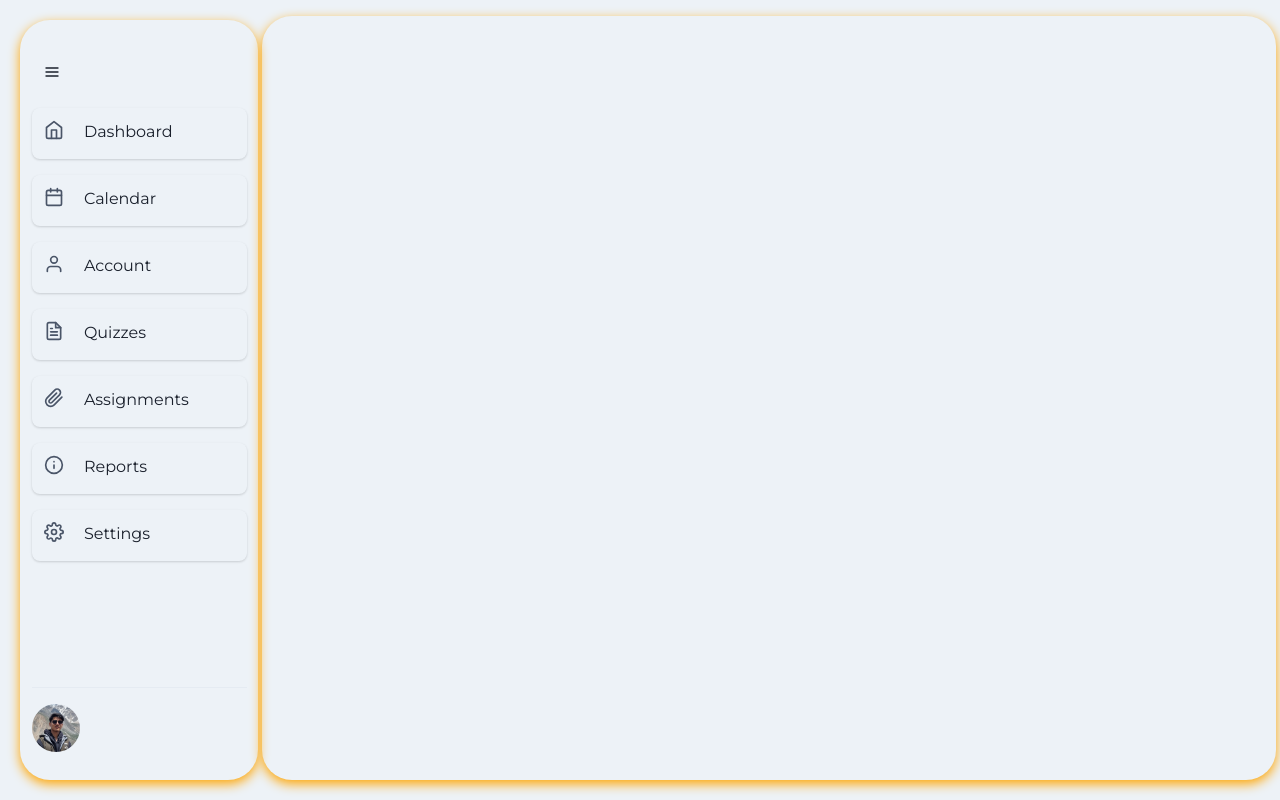
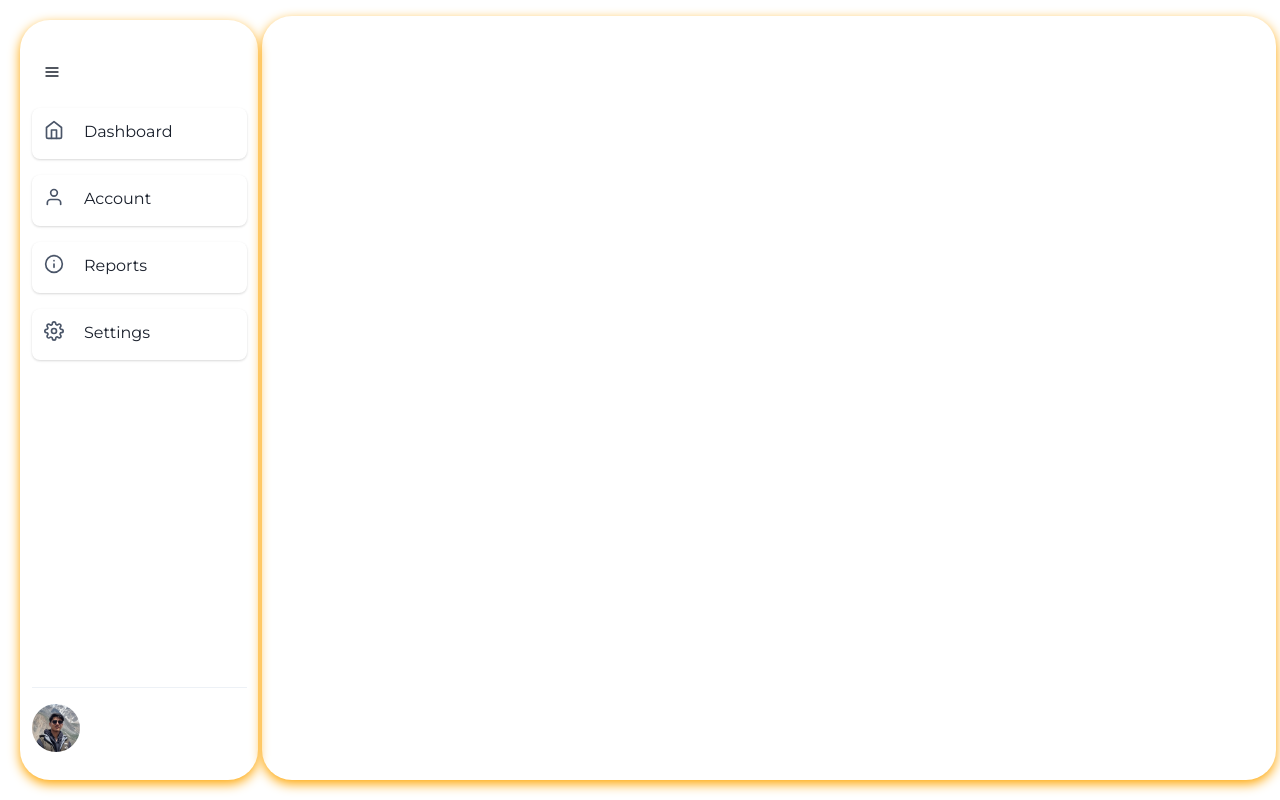
Before and after one commit to ihaseeb8/Learn-Live, a React (Vite) app in the folder frontend/: page /admin in a window 1280 px wide. Built offline with nearby package versions, Linux system fonts and the light colour scheme; no server answers; a web font is replaced by a local one.

Commit message:
Admin Dashboard Added

```diff
--- /dev/null
+++ b/frontend/src/components/AdminSidebar.jsx
@@ -0,0 +1,106 @@
+import React, { useState, useEffect } from 'react'
+import {
+    Flex,
+    Text,
+    IconButton,
+    Divider,
+    Avatar,
+    Heading
+} from '@chakra-ui/react'
+import {
+    FiMenu,
+    FiHome,
+    FiCalendar,
+    FiUser,
+    FiDollarSign,
+    FiBriefcase,
+    FiSettings,
+    FiSquare,
+    FiInfo,
+    FiPaperclip,
+    FiFileText
+} from 'react-icons/fi'
+import { IoPawOutline } from 'react-icons/io5'
+import NavItem from './NavItem'
+import axios from "axios"
+
+export default function AdminSidebar({navSize, changeNavSize}) {
+
+    /*
+    const [ userID , setUserID] = useState("");
+    const [name, setName] = useState("");
+
+    const getCuurentUser = () =>
+    {
+      let logintoken = localStorage.getItem("ltoken")
+      console.log("Login Token"+logintoken);
+      axios.defaults.headers.common["Authorization"] = `Bearer ${logintoken}`;
+      axios.get("http://localhost:5000/student/viewprofile")
+        .then(res=> {
+                console.log(res.data)
+                setUserID(res.data._id);
+                setName(res.data.name);
+        }).catch (err=> {
+            console.log(err) })
+    }
+
+    useEffect(()=>
+    {
+        getCuurentUser();
+    })
+    */
+    return (
+        <Flex
+            pos="sticky"
+            left="5"
+            h="95vh"
+            marginTop="2.5vh"
+            boxShadow="0px 4px 12px 0 orange "
+            borderRadius={navSize == "small" ? "15px" : "30px"}
+            w={navSize == "small" ? "75px" : "20%"}
+            flexDir="column"
+            justifyContent="space-between"
+        >
+            <Flex
+                p="5%"
+                flexDir="column"
+                w="100%"
+                alignItems={navSize == "small" ? "center" : "flex-start"}
+                as="nav"
+            >
+                <IconButton
+                    background="none"
+                    mt={5}
+                    _hover={{ background: 'none' }}
+                    icon={<FiMenu />}
+                    onClick={() => {
+                        if (navSize == "small")
+                            changeNavSize("large")
+                        else
+                            changeNavSize("small")
+                    }}
+                />
+                <NavItem navSize={navSize} icon={FiHome} title="Dashboard" description="This is the description for the dashboard." />
+                <NavItem navSize={navSize} icon={FiUser} title="Account" />
+                <NavItem navSize={navSize} icon={FiInfo} title="Reports" />
+                <NavItem navSize={navSize} icon={FiSettings} title="Settings" />
+            </Flex>
+
+            <Flex
+                p="5%"
+                flexDir="column"
+                w="100%"
+                alignItems={navSize == "small" ? "center" : "flex-start"}
+                mb={4}
+            >
+                <Divider display={navSize == "small" ? "none" : "flex"} />
+                <Flex mt={4} align="center">
+                    <Avatar size="md" src="/abv.jpg" />
+                    <Flex flexDir="column" ml={4} display={navSize == "small" ? "none" : "flex"}>
+                        <Heading as="h3" size="sm">{name}</Heading>
+                    </Flex>
+                </Flex>
+            </Flex>
+        </Flex>
+    )
+}
--- /dev/null
+++ b/frontend/src/pages/AdminDashboard.jsx
@@ -0,0 +1,31 @@
+import { Box, Container, Flex, Text } from '@chakra-ui/react'
+import React from 'react'
+import { useState } from 'react'
+import AdminSidebar from '../components/AdminSidebar'
+
+const AdminDashboard = () => {
+
+    const [navSize, setNavSize] = useState("large")
+
+    function changeNavSize(size) {
+        setNavSize(size)
+    }
+
+  return (
+    <Box w="full" h="full">
+        <Flex>
+            <AdminSidebar navSize={navSize} changeNavSize={ (size) => changeNavSize(size) }></AdminSidebar>
+            <Flex
+                w={ navSize=="small" ? "95%" : "85%"}
+                mt={4} ml={6} mr={1} borderRadius={30}
+                boxShadow="0px 4px 12px 0 orange "
+
+            >
+
+            </Flex>
+        </Flex>
+    </Box>
+  )
+}
+
+export default AdminDashboard
--- a/frontend/src/pages/App.jsx
+++ b/frontend/src/pages/App.jsx
@@ -7,6 +7,7 @@ import TeacherDashboard from './TeacherDashboard'
 import ViewProfileTeacher from './ViewProfileTeacher'
 import useStore from '../store'
 import {BrowserRouter as Router, Routes, Route} from 'react-router-dom';
+import AdminDashboard from './AdminDashboard'
 
 function App() {
   return  (
@@ -15,7 +16,7 @@ function App() {
      <Route index element = {<LoginPage/>}/>
      <Route path="teacher" element= {<TeacherDashboard/>} />
      <Route path="student" element={<StudentDashboard/>}/>
-     <Route path="admin" element={<StudentDashboard/>}/>
+     <Route path="admin" element={<AdminDashboard/>}/>
      <Route path="teacher/viewaccount" element={[<TeacherDashboard/>,<ViewProfileTeacher/> ]}/>
 
 
```
